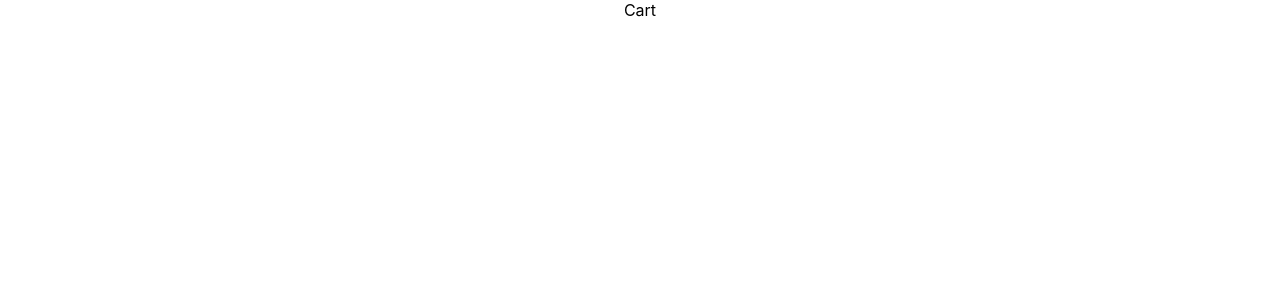
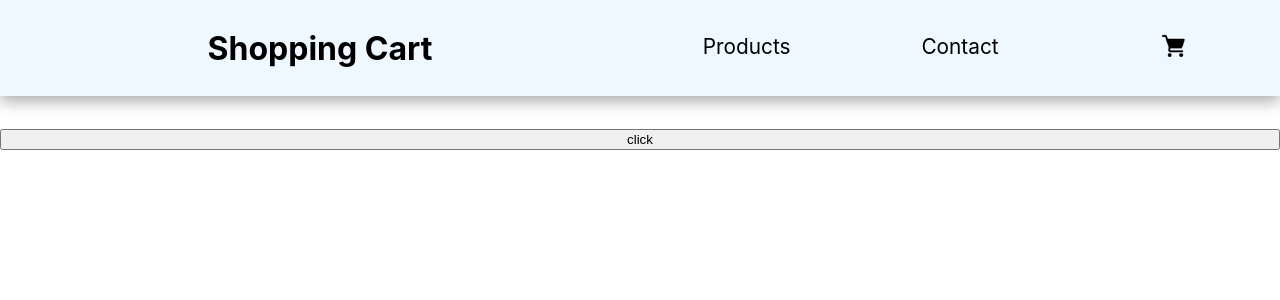
Before and after one commit to yessimkhanuly13/shopping-cart, a React (Create React App) app: page /cart in a window 1280 px wide. Shown: the top 300 px of the page. Built offline with nearby package versions, Linux system fonts and the light colour scheme.

Commit message:
navbar and some cart logic

```diff
--- a/src/RouteSwitch.jsx
+++ b/src/RouteSwitch.jsx
@@ -1,27 +1,33 @@
-import React, { useState } from 'react'
+import React, { useEffect, useState } from 'react'
 import { BrowserRouter, Routes, Route } from 'react-router-dom'
 import App from './App'
-import Profile from './components/Profile'
 import Products from './pages/Products'
 import Cart from './pages/Cart'
+import Contact from './pages/Contact'
 
 function RouteSwitch() {
 
   const [items, setItems] = useState([]);
 
   const addToCart = (item) =>{
-    setItems(...items, item);
+    setItems((prevItems)=>[...prevItems, item]);
   }
 
+  useEffect(()=>{
+    console.log(items)
+  },[items])
+
   return (
+    <>
       <BrowserRouter>
           <Routes>
               <Route path='/' element={<App/>}/>
-            <Route path='/profile'element={<Profile/>} />
+              <Route path='/contact' element={<Contact/>}/>
               <Route path='/product'element={<Products add={addToCart}/>} />
               <Route path='/cart' element={<Cart items={items}/>}/>
           </Routes>
       </BrowserRouter>
+    </>
   )
 }
 
--- a/src/components/Item.jsx
+++ b/src/components/Item.jsx
@@ -1,15 +1,14 @@
 import React from 'react'
 import './style/item.css'
 
-function Item(props) {
-    const {data} = props;
+function Item({data, add}) {
   return (
     <div className='Item'>
       <div className='item-id'>
         <p>{data.title}</p>
         <p>{data.price}$</p>
         <img src={data.image} alt='img'/>
-        <button>Add to cart</button>
+        <button onClick={()=>{add(data)}}>Add to cart</button>
       </div>
     </div>
   )
--- a/src/components/Navbar.jsx
+++ b/src/components/Navbar.jsx
@@ -1,18 +1,18 @@
 import React from 'react'
 import './style/navbar.css'
 import cart from './assets/grocery-store.png'
+import { Link } from 'react-router-dom'
 
 function Navbar() {
   return (
     <div className='Navbar'>
         <div className='header'>
-            <a href='/'>Shopping Cart</a>
+            <Link to='/'>Shopping Cart</Link>
         </div>
         <div className='links'>
-            <a href='/'>Home</a>
-            <a href='/product'>Products</a>
-            <a href='/'>Contact</a>
-            <a href='/profile'><img src={cart} alt='cart'/></a>
+            <Link to="/product">Products</Link>
+            <Link to="/contact">Contact</Link>
+            <Link to='/cart'><img src={cart} alt='cart'/></Link>
         </div>
     </div>
   )
--- a/src/components/Profile.jsx
+++ /dev/null
@@ -1,14 +0,0 @@
-import React from 'react'
-import Navbar from './Navbar'
-
-
-function Profile() {
-  return (
-    <div>
-        <Navbar/>
-        <h1 className="App">Hello, from Profile</h1>
-    </div>
-  )
-}
-
-export default Profile
--- a/src/components/style/navbar.css
+++ b/src/components/style/navbar.css
@@ -10,6 +10,10 @@
     height: 12vh;
     align-items: center;
     font-size: 1.3rem;
+    box-shadow: rgba(0, 0, 0, 0.35) 0px 5px 15px;
+    background-color: aliceblue;
+    color: black;
+    margin-bottom: 2rem;
 }
 
 .Navbar img{
@@ -19,7 +23,7 @@
 
 a{
     text-decoration: none;
-    width: 5vw;
+    color: black;
 }
 
 .links{
--- a/src/pages/Cart.jsx
+++ b/src/pages/Cart.jsx
@@ -1,8 +1,17 @@
 import React from 'react'
+import Navbar from '../components/Navbar'
 
-function Cart() {
+function Cart({items}) {
   return (
-    <div>Cart</div>
+    <div>
+      <Navbar/>
+      {
+        items.map((e)=>(
+          <li>{e.title}</li>
+        ))
+      }
+      <button onClick={()=>{console.log(items)}}>click</button>
+    </div>
   )
 }
 
--- /dev/null
+++ b/src/pages/Contact.jsx
@@ -0,0 +1,13 @@
+import React from 'react'
+import Navbar from '../components/Navbar'
+
+function Contact() {
+  return (
+    <div>
+        <Navbar/>
+      <a href="https://github.com/yessimkhanuly13">Github</a>
+    </div>
+  )
+}
+
+export default Contact
--- a/src/pages/Products.jsx
+++ b/src/pages/Products.jsx
@@ -4,7 +4,7 @@ import Navbar from '../components/Navbar';
 import Item from '../components/Item';
 import './styles/products.css'
 
-function Products() {
+function Products({add}) {
     const [data, setData] = useState([]);
 
   const fetchData = async()=>{
@@ -25,7 +25,7 @@ function Products() {
         <Navbar/>
         <div className='Products'>
             {data.map((el)=>(
-                <Item data={el}/>
+                <Item data={el} add={add}/>
             ))}
         </div>
     </div>
```
Lines whose indentation alone changed are shown as unchanged.
